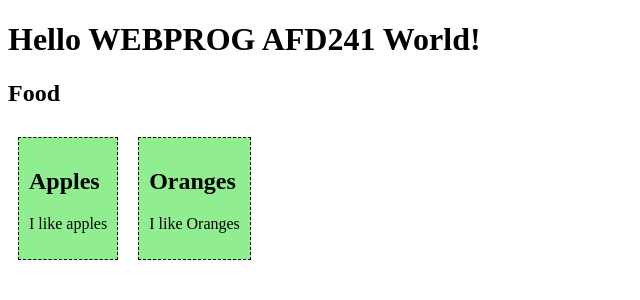
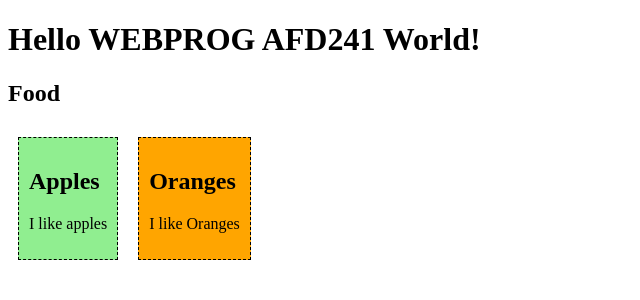
Before and after one commit to smmigrino/webprog-afd241-vuejs, a Vue app in the folder firstsfc/: page / in a window 1280 px wide. Shown: the top 300 px of the page, without its empty margins (0-640 px from the left). Built offline with nearby package versions, Linux system fonts and the light colour scheme.

Commit message:
change color

```diff
--- a/firstsfc/src/App.vue
+++ b/firstsfc/src/App.vue
@@ -10,11 +10,5 @@
 <script></script>
 
 <style>
-#app > div {
-    border: dashed black 1px;
-    display: inline-block;
-    margin: 10px;
-    padding: 10px;
-    background-color: lightgreen;
-  }
+
 </style>
--- a/firstsfc/src/components/FoodItem.vue
+++ b/firstsfc/src/components/FoodItem.vue
@@ -1,5 +1,5 @@
 <template>
-    <div>
+    <div class="apple">
     <h2>{{ name }}</h2>
     <p>{{ message }}</p>
     </div>
@@ -16,4 +16,11 @@
     };
     </script>
 
-    <style></style>
+    <style>
+     .apple{
+      border: dashed black 1px;
+      display: inline-block;
+      margin: 10px;
+      padding: 10px;
+      background-color: lightgreen;
+    }</style>
--- a/firstsfc/src/components/FoodItem2.vue
+++ b/firstsfc/src/components/FoodItem2.vue
@@ -1,5 +1,5 @@
 <template>
-    <div>
+    <div class="orange">
     <h2>{{ name }}</h2>
     <p>{{ message }}</p>
     </div>
@@ -16,4 +16,12 @@
     };
     </script>
 
-    <style></style>
+    <style>
+    .orange {
+    border: dashed black 1px;
+    display: inline-block;
+    margin: 10px;
+    padding: 10px;
+    background-color: orange;
+  }
+    </style>
```
